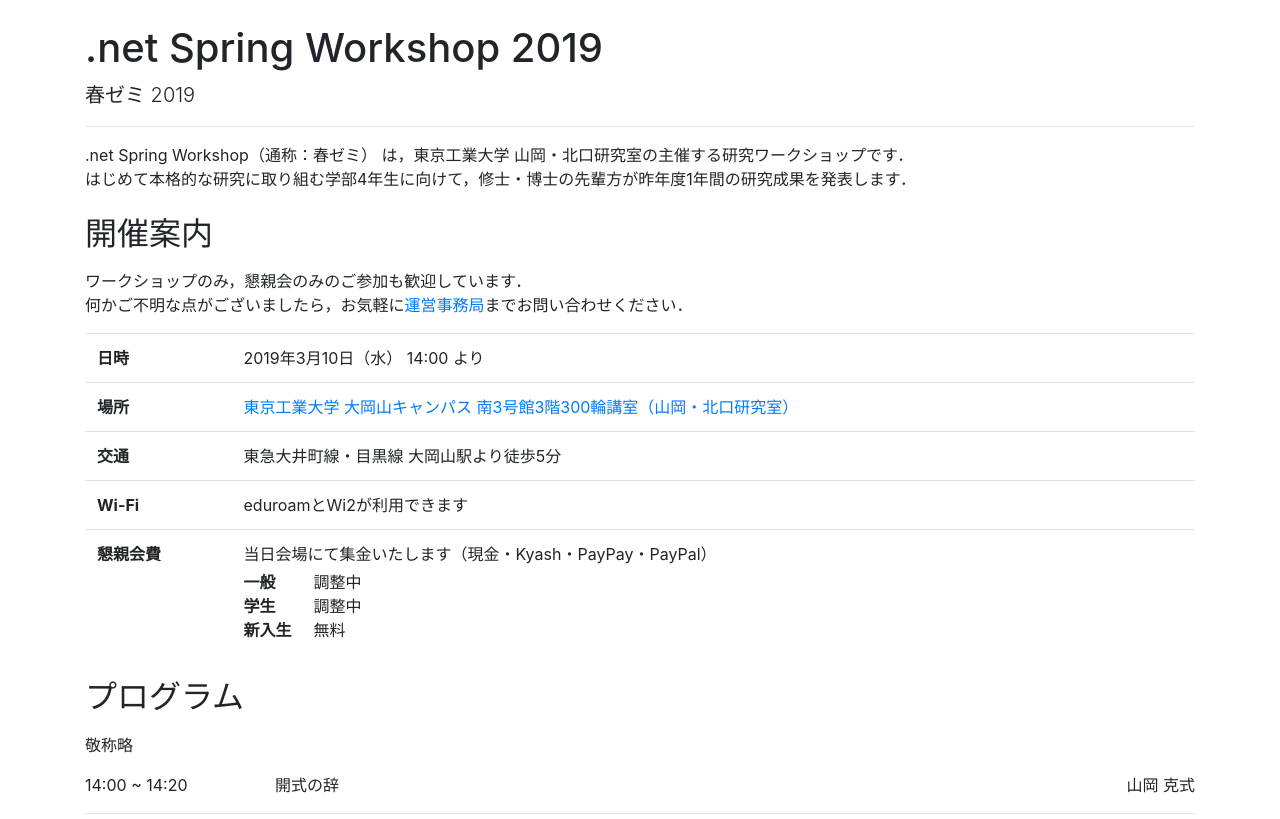
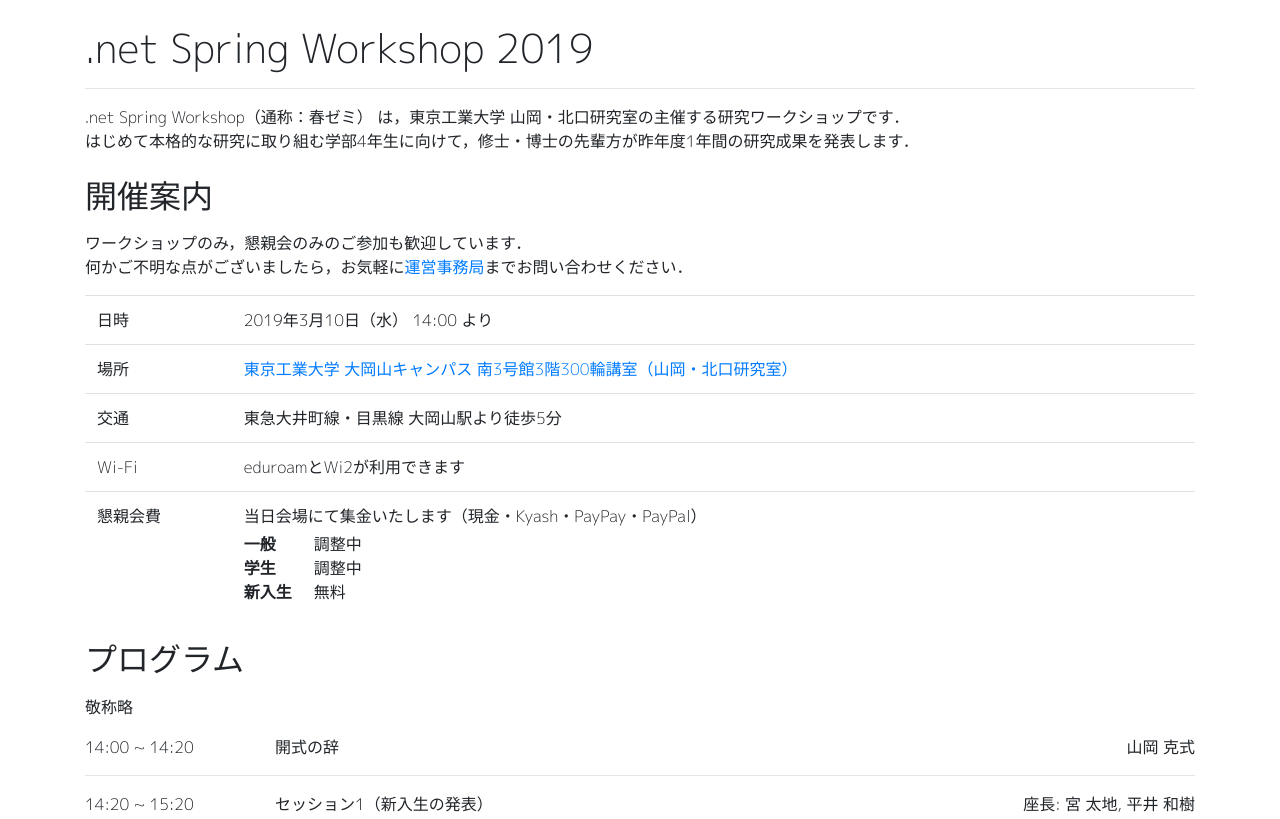
Before and after one commit to yamaoka-kitaguchi-lab/spring.workshop.net.ict.e.titech.ac.jp, a website: page spring-workshop/index.pug in a window 1280 px wide. Shown: the top 819 px of the page. Drawn offline with nearby package versions, Linux system fonts and the light colour scheme; files that its build step writes are made by us from their sources.

Commit message:
Use Google Fonts
Signed-off-by: mi2428 <mi2428782020@gmail.com>

```diff
--- a/spring-workshop/include/_inc_head.pug
+++ b/spring-workshop/include/_inc_head.pug
@@ -8,9 +8,9 @@ meta(property="og:description", content=meta.og.description)
 meta(property="og:image", content=baseurl+meta.og.image)
 meta(property="og:url", content=meta.og.url)
 
+link(rel="stylesheet", href="https://fonts.googleapis.com/css?family=M+PLUS+1p:300,400&amp;subset=japanese")
 link(rel="stylesheet", href="https://stackpath.bootstrapcdn.com/bootstrap/4.1.0/css/bootstrap.min.css", integrity="sha384-9gVQ4dYFwwWSjIDZnLEWnxCjeSWFphJiwGPXr1jddIhOegiu1FwO5qRGvFXOdJZ4", crossorigin="anonymous")
 link(rel="stylesheet", href="https://use.fontawesome.com/releases/v5.0.13/css/all.css", integrity="sha384-DNOHZ68U8hZfKXOrtjWvjxusGo9WQnrNx2sqG0tfsghAvtVlRW3tvkXWZh58N9jp", crossorigin="anonymous")
-link(rel="stylesheet", href="https://fonts.googleapis.com/css?family=M+PLUS+1p:300&amp;subset=japanese")
 link(rel="stylesheet", href=css_path+'/style.css')
 
 title #{meta.title}
--- a/spring-workshop/include/_inc_header.pug
+++ b/spring-workshop/include/_inc_header.pug
@@ -1,5 +1,4 @@
 section.my-4
   h1 .net Spring Workshop #{workshop.year}
-  p.lead 春ゼミ #{workshop.year}
   hr
   p .net Spring Workshop（通称：春ゼミ） は，東京工業大学 山岡・北口研究室の主催する研究ワークショップです．#[br]はじめて本格的な研究に取り組む学部4年生に向けて，修士・博士の先輩方が昨年度1年間の研究成果を発表します．
--- a/spring-workshop/static/css/style.css
+++ b/spring-workshop/static/css/style.css
@@ -1,7 +1,11 @@
-html {
+* {
   font-family: 'M PLUS 1p', sans-serif;
+  font-weight: 300;
 }
 
+h1, h2, h3, h4 {
+  font-weight: 300;
+}
 
 dl#attendance-fee > dt {
   float: left;
```
